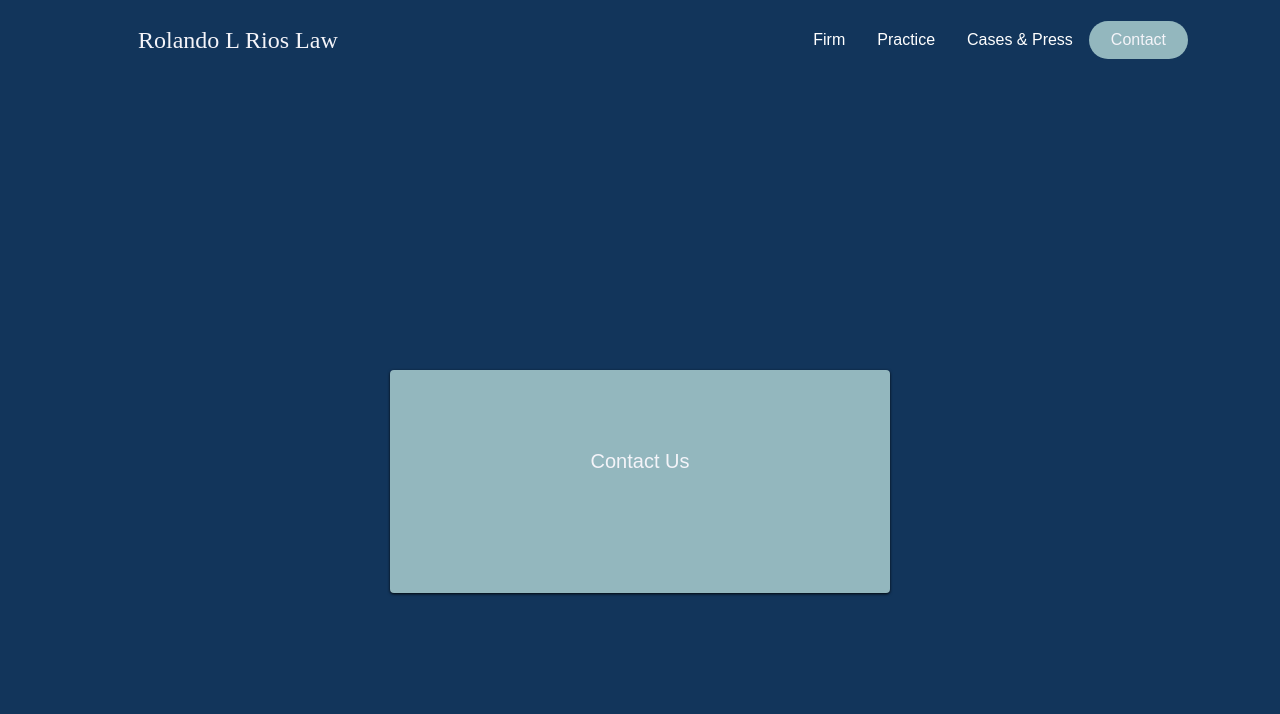
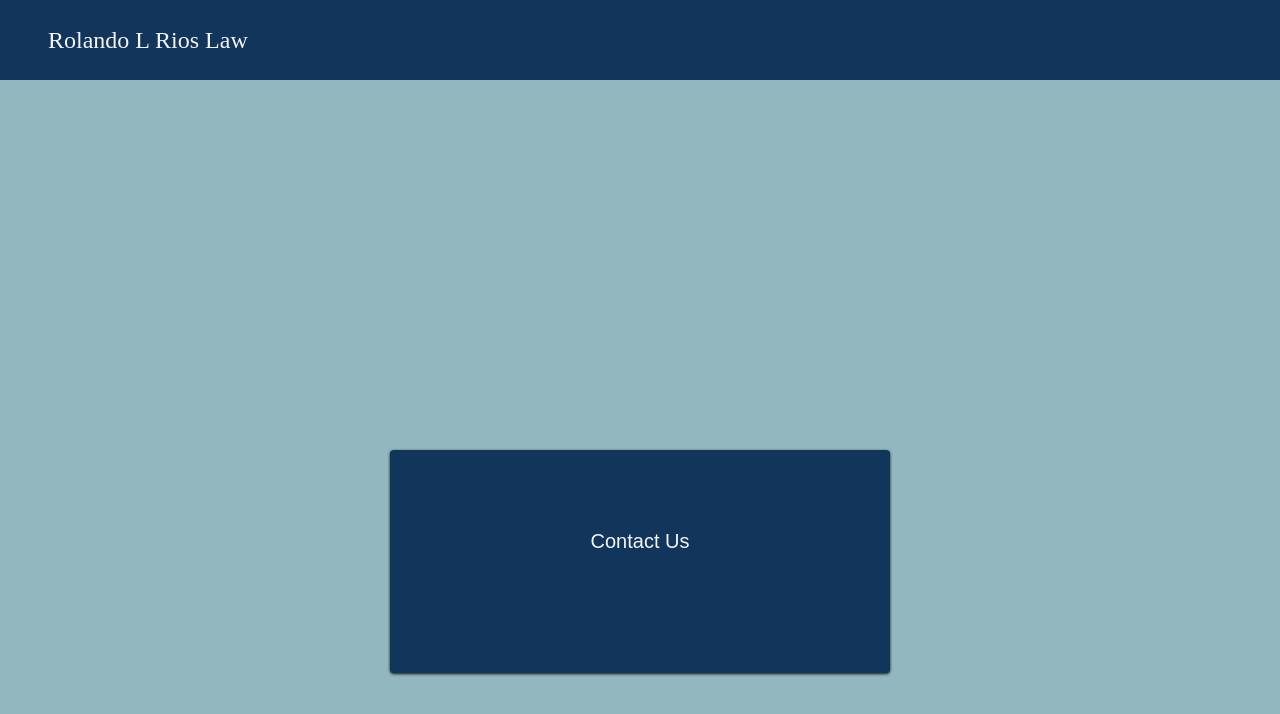
Before and after one commit to noerios/rlrLaw_site, a React (Create React App) app: page /contact in a window 1280 px wide. Shown: the top 714 px of the page. Built offline with nearby package versions, Linux system fonts and the light colour scheme.

Commit message:
updated header for contact page

```diff
--- a/src/components/ContactPage/ContactElements.js
+++ b/src/components/ContactPage/ContactElements.js
@@ -1,5 +1,34 @@
 import styled from 'styled-components';
 import { Link } from 'react-router-dom';
+
+export const LogoContainer = styled.div`
+ display: flex;
+    justify-content: space-between;
+    height: 80px;
+    z-index: 1;
+    width: 100%;
+    padding: 0 24px;
+    max-width: 1100px;
+`;
+
+export const Icon = styled(Link)`
+    color: #F4F4F9;
+    justify-self: flex-start;
+    cursor: pointer;
+    font-size: 1.5rem;
+    display: flex;
+    align-items: center;
+    margin-left: 24px;
+    font-weight: semi-bold 600;
+    text-decoration: none;
+    font-family: 'Playfair Display',
+    serif;
+
+    @media screen and (max-width: 480px) {
+        margin-left: 16px;
+        margin-top: 8px;
+    }
+`;
 
 export const Container = styled.div`
     min-height: 962px;
@@ -25,26 +54,12 @@ export const FormWrap = styled.div`
     }
 `;
 
-export const Icon = styled(Link)`
-    margin-left: 32px;
-    margin-top: 32px;
-    font-family: 'Playfair Display', serif;
-    text-decoration: none;
-    color: #F4F4F9;
-    font-weight: 700;
-    font-size: 32px;
-
-    @media screen and (max-width: 480px) {
-        margin-left: 16px;
-        margin-top: 8px;
-    }
-`;
-
 export const FormContent = styled.div`
     height: 100%;
     display: flex;
     flex-direction: column;
     justify-content: center;
+    background: #93B7BE;
 
     @media screen and (max-width: 480px) {
         padding: 10px;
@@ -52,7 +67,7 @@ export const FormContent = styled.div`
 `;
 
 export const Form = styled.form`
-    background: #93B7BE;
+    background: #12355B;
     max-width: 500px;
     height: auto;
     width: 100%;
--- a/src/components/ContactPage/index.js
+++ b/src/components/ContactPage/index.js
@@ -1,19 +1,22 @@
 import React from 'react';
-import { Container, FormContent, FormWrap, Icon, Form, FormH1} from './ContactElements';
+import { Container, FormContent, FormWrap, Icon, Form, FormH1, LogoContainer} from './ContactElements';
 
 const ContactPage = () => {
     return (
         <>
         <Container>
+            <LogoContainer>
+                <Icon to="/">Rolando L Rios Law</Icon>
+            </LogoContainer>
             <FormWrap>
 
                 <FormContent>
                     <Form action="#">
                         <FormH1>Contact Us</FormH1>
                     </Form>
-                </FormContent>
-            </FormWrap>
-        </Container>
+            </FormContent>
+                </FormWrap>
+            </Container>
 
         </>
     )
--- a/src/pages/contact.js
+++ b/src/pages/contact.js
@@ -1,22 +1,16 @@
-import React, {useState} from 'react';
+import React from 'react';
 import ContactPage from '../components/ContactPage';
-import Sidebar from '../components/Sidebar';
-import Navbar from '../components/Navbar';
+
 import Footer from '../components/Footer';
 
 
 const Contact = () => {
 
-    const[isOpen, setIsOpen] = useState(false)
 
-    const toggle = () => {
-        setIsOpen(!isOpen)
-    }
 
     return (
         <>
-        <Sidebar isOpen={isOpen} toggle={toggle} />
-        <Navbar toggle={toggle} />
+
         <ContactPage />
 
         <Footer />
--- a/src/pages/index.js
+++ b/src/pages/index.js
@@ -26,8 +26,6 @@ const Home = () => {
             <InfoSection {...homeObjectTwo} />
             <Services />
 
-
-
             <Footer />
 
         </>
```
